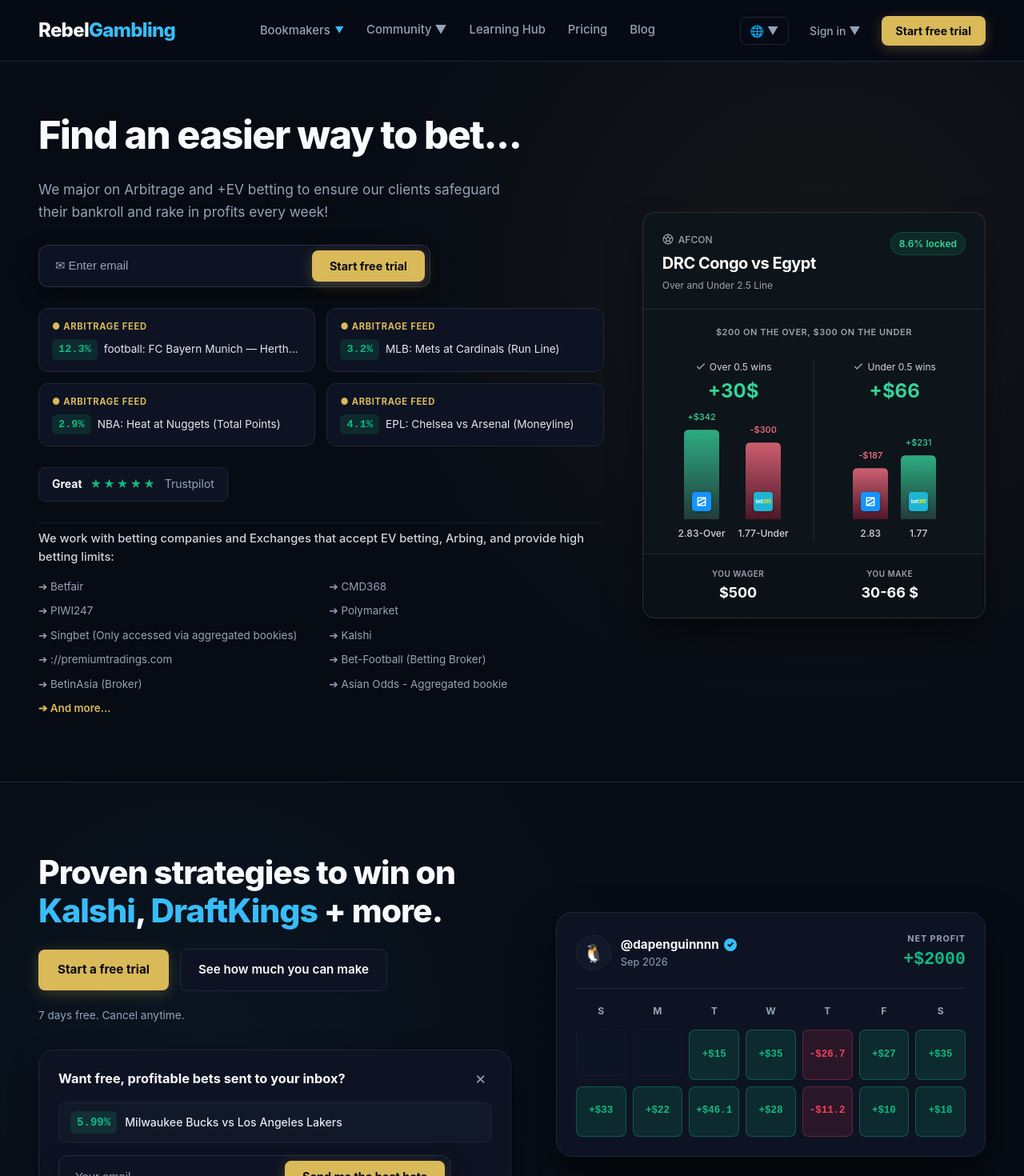
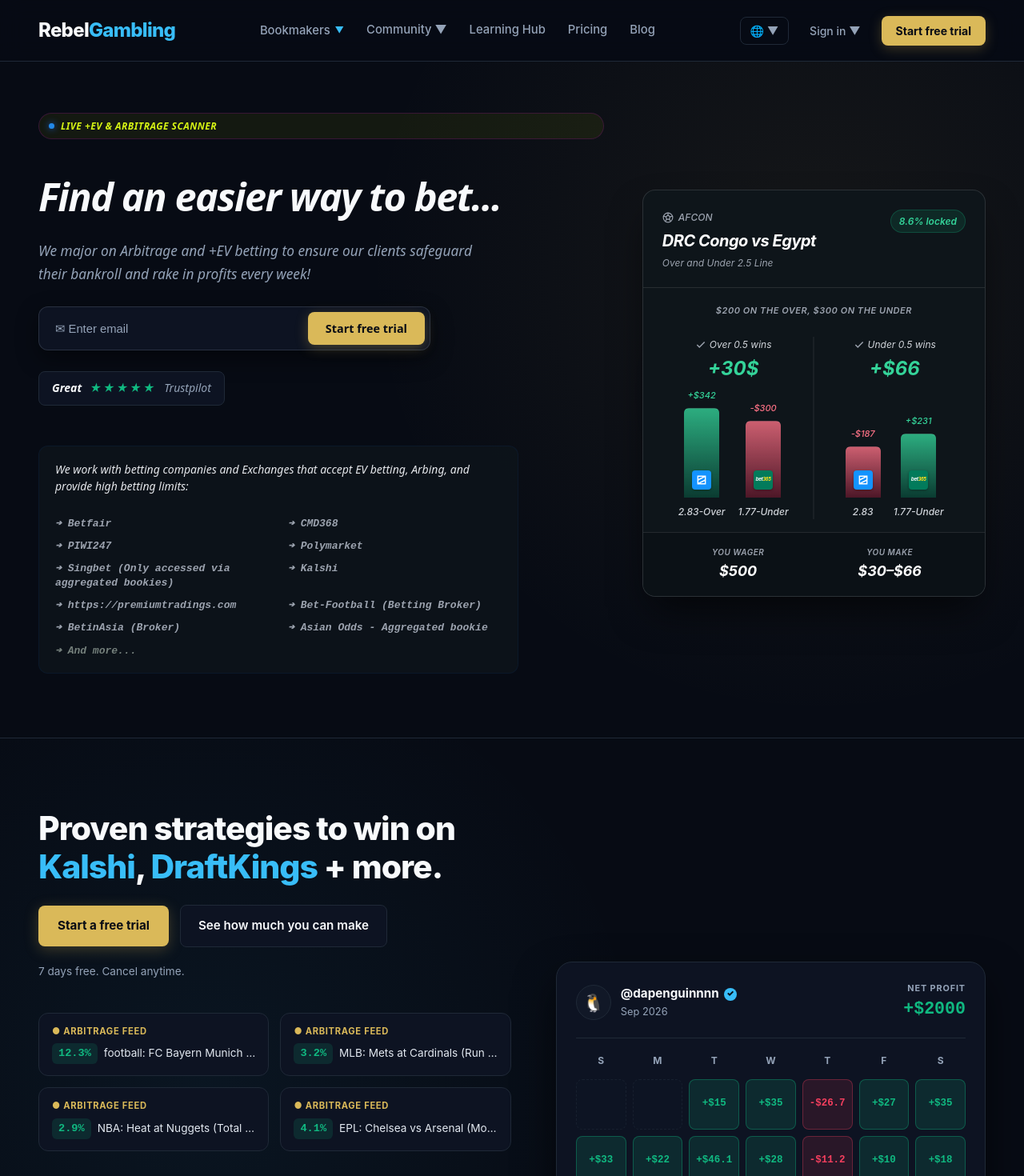
Before and after one commit to kiplangat950/ARBITRAGE-APPLICATION-USING-REACT, a React (Vite) app: page / in a window 1280 px wide. Shown: the top 1470 px of the page at 80% size. Built offline with nearby package versions, Linux system fonts and the light colour scheme.

Commit message:
3nd commit

```diff
--- a/src/App.css
+++ b/src/App.css
@@ -48,9 +48,10 @@ button {
 }
 
 .app-wrapper {
-  min-height: 100vh;
   display: flex;
   flex-direction: column;
+  width: 100%;
+  min-height: 100vh;
 }
 
 .container {
@@ -276,6 +277,10 @@ button {
   padding: 64px 0 80px;
   border-bottom: 1px solid var(--border-color);
   background: radial-gradient(circle at 80% 30%, rgba(218, 185, 89, 0.07), transparent 48%);
+  font-family:system-ui, -apple-system, BlinkMacSystemFont, 'Segoe UI', Roboto, Oxygen, Ubuntu, Cantarell, 'Open Sans', 'Helvetica Neue', sans-serif;
+
+  font-style: italic;
+
 }
 
 .hero-grid {
@@ -389,6 +394,7 @@ button {
   gap: 14px;
   padding-top: 8px;
   border-top: 1px solid rgba(31, 41, 55, 0.7);
+  font-weight: 500;
 }
 
 .statement-intro-text {
@@ -398,12 +404,14 @@ button {
 }
 
 .partner-downward-list {
-  list-style: none;
+  list-style-type: style;
   display: grid;
   grid-template-columns: repeat(2, minmax(0, 1fr));
   gap: 9px 20px;
   font-size: 0.84rem;
   color: var(--text-muted);
+  font-weight: 700;
+  font-family: monospace;
 }
 
 .partner-downward-list li {
@@ -687,6 +695,7 @@ padding: 56px 0 40px;
 background: var(--bg-secondary);
 border-top: 1px solid var(--border-color);
 color: var(--text-muted);
+text-align: center;
 }
 .footer-links-row {
 display: flex;
@@ -697,13 +706,14 @@ margin-bottom: 24px;
 border-bottom: 1px solid var(--border-color);
 font-size: 0.9rem;
 font-weight: 500;
+text-align: center;
 }
 .footer-links-row a {
 color: #cbd5e1;
 transition: color 0.2s;
 }
 .footer-links-row a:hover {
-color: var(--accent-green);
+color: var(--accent-purple);
 }
 .footer-disclaimer-text {
 font-size: 0.8rem;
@@ -712,6 +722,7 @@ color: var(--text-muted);
 max-width: 960px;
 margin-bottom: 24px;
 text-align: center;
+
 }
 .footer-copyright-bar {
 font-size: 0.82rem;
--- a/src/App.jsx
+++ b/src/App.jsx
@@ -9,8 +9,12 @@ export default function App() {
   return (
     <div className="app-wrapper">
       <NavBar />
+      {}
       <Hero />
+
+      {}
       <StrategiesSection />
+
       <Footer />
     </div>
   );
--- a/src/components/ArbitrageCard.jsx
+++ b/src/components/ArbitrageCard.jsx
@@ -15,7 +15,7 @@ const ArbitrageCard = () => {
           font-family: -apple-system, BlinkMacSystemFont, "Segoe UI", Roboto, Helvetica, Arial, sans-serif;
           color: #ffffff;
           box-sizing: border-box;
-          margin: 20px auto;
+          margin: 0 auto;
         }
         .arb-card * {
           box-sizing: border-box;
@@ -137,7 +137,7 @@ const ArbitrageCard = () => {
           padding-bottom: 10px;
         }
         .bar-green {
-          background: linear-gradient(to top, rgba(84, 150, 143, 0.3), rgba(52, 211, 153, 0.8));
+          background: linear-gradient(to top, rgba(5, 150, 105, 0.3), rgba(52, 211, 153, 0.8));
           border-top: 1px solid rgba(110, 231, 183, 0.4);
         }
         .bar-red {
@@ -160,19 +160,15 @@ const ArbitrageCard = () => {
         .book-fd { background-color: #1493ff; }
         .book-fd svg { width: 14px; height: 14px; color: #ffffff; }
         .book-bet365 {
-          background-color: #1cb5d4;
+          background-color: #027b5b;
           font-family: Arial, Helvetica, sans-serif;
           font-size: 6.5px;
           font-weight: 900;
           letter-spacing: -0.04em;
           line-height: 1;
         }
-        .book-bet365 .bet-white {
-          color: #ffffff;
-        }
-        .book-bet365 .bet-yellow {
-          color: #ffdf1b;
-        }
+        .book-bet365 .bet-white { color: #ffffff; }
+        .book-bet365 .bet-yellow { color: #ffdf1b; }
         .arb-odds {
           font-size: 12px;
           font-weight: 500;
@@ -229,11 +225,11 @@ const ArbitrageCard = () => {
           $200 ON THE OVER, $300 ON THE UNDER
         </div>
 
-        {}
+        {/* Two-Column Comparison */}
         <div className="arb-grid">
           <div className="arb-divider" />
 
-          {}
+          {/* LEFT COLUMN: Over 0.5 wins */}
           <div className="arb-col">
             <div className="arb-outcome-label">
               <svg className="arb-icon-sm" viewBox="0 0 24 24" fill="none" stroke="currentColor" strokeWidth="2.5">
@@ -270,7 +266,7 @@ const ArbitrageCard = () => {
             </div>
           </div>
 
-          {/* RIGHT COLUMN: Under 0.5 hits */}
+          {/* RIGHT COLUMN: Under 0.5 wins */}
           <div className="arb-col">
             <div className="arb-outcome-label">
               <svg className="arb-icon-sm" viewBox="0 0 24 24" fill="none" stroke="currentColor" strokeWidth="2.5">
@@ -302,7 +298,7 @@ const ArbitrageCard = () => {
                     <span className="bet-yellow">365</span>
                   </div>
                 </div>
-                <span className="arb-odds">1.77</span>
+                <span className="arb-odds">1.77-Under</span>
               </div>
             </div>
           </div>
@@ -311,17 +307,17 @@ const ArbitrageCard = () => {
         {/* Footer Summary */}
         <div className="arb-footer">
           <div>
-            <div className="arb-footer-label">YOU WAGER</div>
+            <div className="arb-footer-label">You wager</div>
             <div className="arb-footer-val">$500</div>
           </div>
           <div>
-            <div className="arb-footer-label">YOU MAKE</div>
-            <div className="arb-footer-val">30-66 $</div>
+            <div className="arb-footer-label">You make</div>
+            <div className="arb-footer-val">$30–$66</div>
           </div>
         </div>
       </div>
-    </>
-  );
+
+</>
+);
 };
-
 export default ArbitrageCard;
--- a/src/components/Hero.jsx
+++ b/src/components/Hero.jsx
@@ -1,17 +1,6 @@
 import React from 'react';
 import Form from './Form';
-import PhoneMockup from './ArbitrageCard';
-
-const liveFeeds = [
-  { profit: '12.3%', event: `football: FC Bayern Munich — Hertha BSC
-Both Score (BOTH TO SCORE
-                          YES .Highest: tipico  2.10
-                          NO.   Highest: 1xbet  2.4)`
- },
-  { profit: '3.2%', event: 'MLB: Mets at Cardinals (Run Line)' },
-  { profit: '2.9%', event: 'NBA: Heat at Nuggets (Total Points)' },
-  { profit: '4.1%', event: 'EPL: Chelsea vs Arsenal (Moneyline)' },
-];
+import ArbitrageCard from './ArbitrageCard';
 
 const partners = [
   'Betfair',
@@ -20,7 +9,7 @@ const partners = [
   'Polymarket',
   'Singbet (Only accessed via aggregated bookies)',
   'Kalshi',
-  '://premiumtradings.com',
+  'https://premiumtradings.com',
   'Bet-Football (Betting Broker)',
   'BetinAsia (Broker)',
   'Asian Odds - Aggregated bookie',
@@ -29,9 +18,113 @@ const partners = [
 
 export default function Hero() {
   return (
+    <>
+      <style>{`
+        .hero-banner-section {
+          position: relative;
+          overflow: hidden;
+        }
+        .hero-grid {
+          align-items: center !important;
+        }
+        /* Top Live Pill Badge */
+        .hero-eyebrow-badge {
+          display: inline-flex;
+          align-items: center;
+          gap: 8px;
+          padding: 6px 12px;
+          border-radius: 9999px;
+          background-color: rgba(142, 161, 1, 0.1);
+          border: 1px solid rgba(159, 15, 157, 0.25);
+          color: #d6f414;
+          font-size: 12px;
+          font-weight: 600;
+          letter-spacing: 0.04em;
+          text-transform: uppercase;
+          margin-bottom: 18px;
+        }
+        .eyebrow-dot {
+          width: 7px;
+          height: 7px;
+          border-radius: 50%;
+          background-color: #2288e8;
+          box-shadow: 0 0 8px #1c5dcd;
+        }
+        /* Bookmakers Card below Trustpilot */
+        .partner-statement-block {
+          margin-top: 24px !important;
+          padding: 18px 20px !important;
+          background-color: rgba(14, 21, 26, 0.85) !important;
+          border: 1px solid rgba(14, 76, 189, 0.1) !important;
+          border-radius: 12px !important;
+          max-width: 600px !important;
+          width: 100% !important;
+        }
+        .statement-intro-text {
+          font-size: 14px !important;
+          font-weight: 500 !important;
+          line-height: 1.5 !important;
+          color: #e5e7eb !important;
+          margin: 0 0 14px 0 !important;
+        }
+        .partner-downward-list {
+          list-style: none !important;
+          padding: 0 !important;
+          margin: 0 !important;
+          display: grid !important;
+          grid-template-columns: repeat(2, minmax(0, 1fr)) !important;
+          gap: 10px 24px !important;
+        }
+        .partner-downward-list li {
+          font-size: 13px !important;
+          color: #9ca3af !important;
+          line-height: 1.4 !important;
+          display: flex !important;
+          align-items: flex-start !important;
+          gap: 6px !important;
+          margin: 0 !important;
+        }
+        .partner-downward-list li.list-more-highlight {
+          color: #75807c !important;
+          font-weight: 600 !important;
+        }
+        /* Right Column Glow Behind Arbitrage Card */
+        .hero-media-showcase-block {
+          position: relative;
+          display: flex;
+          justify-content: center;
+          align-items: center;
+        }
+        .hero-card-glow {
+          position: absolute;
+          width: 380px;
+          height: 380px;
+          border-radius: 50%;
+          background: radial-gradient(circle, rgba(16, 185, 129, 0.18) 0%, rgba(20, 147, 255, 0.08) 45%, transparent 70%);
+          filter: blur(32px);
+          pointer-events: none;
+          z-index: 0;
+        }
+        .hero-card-foreground {
+          position: relative;
+          z-index: 1;
+          width: 100%;
+        }
+        @media (max-width: 640px) {
+          .partner-downward-list {
+            grid-template-columns: 1fr !important;
+          }
+        }
+      `}</style>
+
       <main className="hero-banner-section">
         <div className="container hero-grid">
           <div className="hero-content-block">
+            <div className="hero-eyebrow-badge">
+              <span className="eyebrow-dot" />
+              <span>Live +EV & Arbitrage Scanner</span>
+            </div>
+
             <h1 className="hero-main-title">Find an easier way to bet...</h1>
 
             <p className="hero-subtext-description">
@@ -39,18 +132,6 @@ export default function Hero() {
             </p>
 
             <Form placeholder="✉ Enter email" buttonText="Start free trial" />
-
-          <div className="feed-container">
-            {liveFeeds.map((feed, idx) => (
-              <div key={idx} className="simple-feed-box">
-                <p className="feed-title">● ARBITRAGE FEED</p>
-                <div className="feed-content">
-                  <span className="profit-highlight">{feed.profit}</span>
-                  <span className="feed-text">{feed.event}</span>
-                </div>
-              </div>
-            ))}
-          </div>
 
             <div className="trustpilot-rating-badge">
               <span className="trust-label">Great</span>
@@ -76,9 +157,13 @@ export default function Hero() {
           </div>
 
           <div className="hero-media-showcase-block">
-          <PhoneMockup />
+            <div className="hero-card-glow" />
+            <div className="hero-card-foreground">
+              <ArbitrageCard />
+            </div>
           </div>
         </div>
       </main>
+    </>
   );
 }
--- a/src/components/StrategiesSection.jsx
+++ b/src/components/StrategiesSection.jsx
@@ -1,5 +1,18 @@
 import React, { useState } from 'react';
 import Form from './Form';
+
+const liveFeeds = [
+  {
+    profit: '12.3%',
+    event: `football: FC Bayern Munich — Hertha BSC
+Both Score (BOTH TO SCORE
+                          YES .Highest: tipico  2.10
+                          NO.   Highest: 1xbet  2.4)`,
+  },
+  { profit: '3.2%', event: 'MLB: Mets at Cardinals (Run Line)' },
+  { profit: '2.9%', event: 'NBA: Heat at Nuggets (Total Points)' },
+  { profit: '4.1%', event: 'EPL: Chelsea vs Arsenal (Moneyline)' },
+];
 
 const calendarDays = [
   null, null, 15, 35, -26.7, 27, 35,
@@ -25,6 +38,19 @@ export default function StrategiesSection() {
           </div>
 
           <p className="strategy-footnote">7 days free. Cancel anytime.</p>
+
+          {/* Moved the 4 Arbitrage Feed boxes directly below "Proven strategies to win on Kalshi..." */}
+          <div className="feed-container" style={{ marginTop: '20px', marginBottom: '20px' }}>
+            {liveFeeds.map((feed, idx) => (
+              <div key={idx} className="simple-feed-box">
+                <p className="feed-title">● ARBITRAGE FEED</p>
+                <div className="feed-content">
+                  <span className="profit-highlight">{feed.profit}</span>
+                  <span className="feed-text">{feed.event}</span>
+                </div>
+              </div>
+            ))}
+          </div>
 
           {showLeadCard && (
             <div className="inbox-lead-card">
```
Lines whose indentation alone changed are shown as unchanged.
